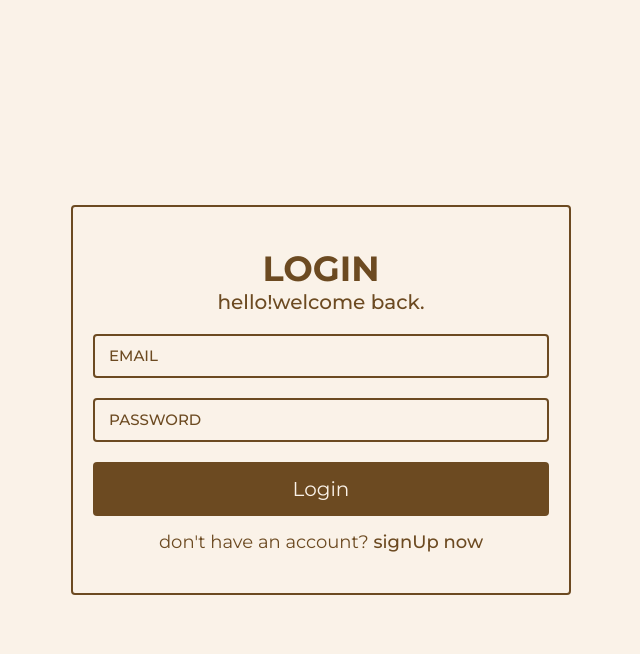
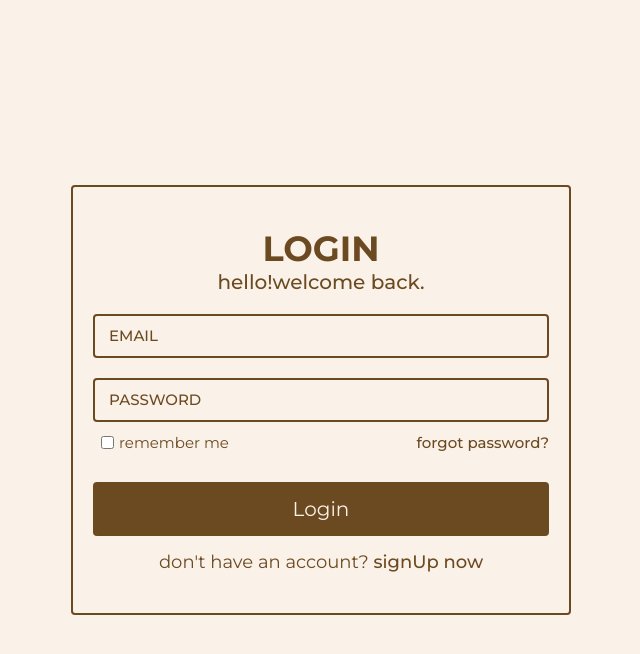
Before and after one commit to eyondk/BEASTYLISH, a PHP site: page /login.php in a window 1280 px wide. Shown: the top 654 px of the page, without its empty margins (319-959 px from the left). Run offline with PHP 8.4, Linux system fonts and the light colour scheme; some web fonts are replaced.

Commit message:
Update login.php
mag remember me and forgot pass na ito

```diff
--- a/login.php
+++ b/login.php
@@ -13,19 +13,24 @@
         $select->execute([$email, $password]);
         $row = $select->fetch(PDO::FETCH_ASSOC);
 
+        // Debug: Output the $row array to see its contents
+        error_log(print_r($row, true));
 
         if($select->rowCount() > 0){
             if($row['USER_TYPE'] == 'admin'){
 
-                $_SESSION['admin_id']= $row['USER_ID'];
+                // Debug: Output the USER_ID value before setting the session variable
+                error_log("USER_ID: " . $row['USER_ID']);
+                $admin_id = $row['USER_ID'];
+                $_SESSION['admin_id'] = $admin_id;
                 header('location:admin_page.php');
             } elseif($row['USER_TYPE'] == 'user'){
 
                 $_SESSION['user_id']= $row['USER_ID'];
                 header('location:home.php');
-            } else{
+            }else{
                 $message[] = 'no user found.';
-            }
+            };
         } else{
             $message[] = 'Incorrect email or password!';
         }
@@ -37,9 +42,49 @@
 <head>
     <meta charset="UTF-8">
     <meta name="viewport" content="width=device-width, initial-scale=1.0">
-    <title>login</title>
     <link rel="stylesheet" href="https://cdnjs.cloudflare.com/ajax/libs/font-awesome/6.5.2/css/all.min.css">
     <link rel="stylesheet" href="css/components.css">
+    <link rel="shortcut icon" href="img/Beastylish-favicon.png" type="image/x-icon">
+    <title>Beastylish</title>
+    <style>
+        .option_field {
+            margin-top: 1px;
+            margin-bottom: 30px;
+            display: flex;
+            align-items: center;
+            justify-content: space-between;
+        }
+
+        .form-container .forgot_pw {
+            color: #6c4a21;
+            font-size: 15px;
+        }
+        .form-container .forgot_pw:hover {
+            text-decoration: underline;
+        }
+
+        .checkbox {
+            margin-left: 0.8rem;
+            display: flex;
+            column-gap: 5px;
+            white-space: nowrap;
+        }
+
+        .form-container .checkbox input {
+            accent-color: #6c4a21;
+            background-color: #f1f1f1;
+            border: 2px solid #6c4a21;
+        }
+
+
+
+        .checkbox label {
+            font-size: 15px;
+            cursor: pointer;
+            user-select: none;
+            color: #6c4a21;
+        }
+        </style>
 </head>
 <body>
 
@@ -63,6 +108,15 @@
         ?>
         <input type="email" name="email" class="box" placeholder="EMAIL" required>
         <input type="password" name="password" class="box" placeholder="PASSWORD" required>
+
+        <div class="option_field">
+              <span class="checkbox">
+                <input type="checkbox" id="check" />
+                <label for="check">remember me</label>
+              </span>
+              <a href="#" class="forgot_pw">forgot password?</a>
+        </div>
+
         <input type="submit" value="Login" class="btn" name="submit">
         <p>don't have an account? <a href="signup.php">signUp now</a></p>
     </form>
```
